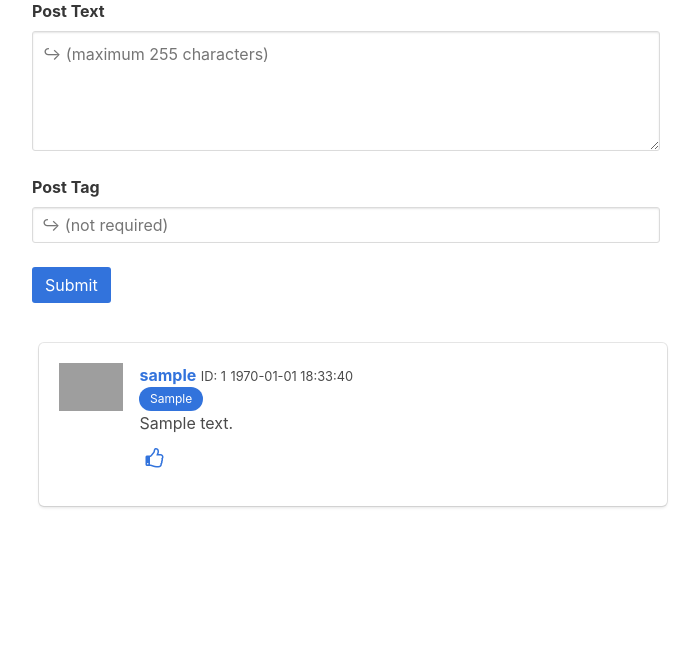
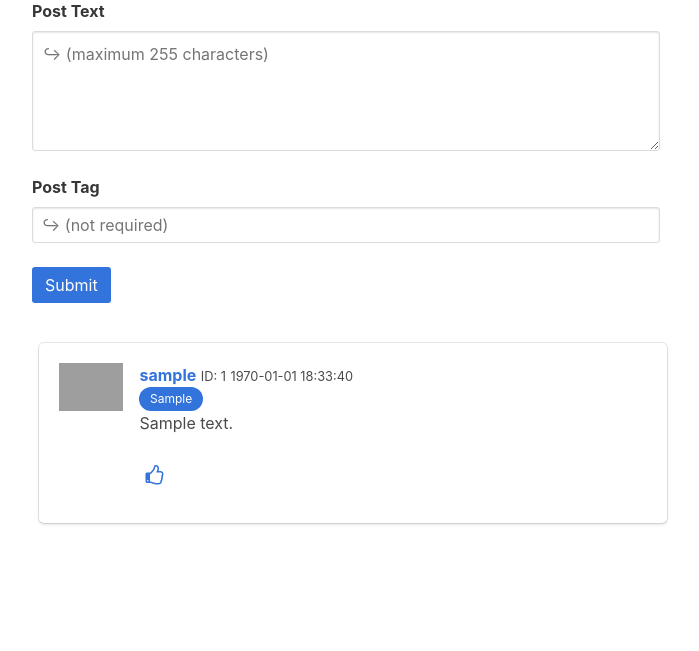
Before and after one commit to simonguozirui/cooxle, a PHP site: page / in a window 1280 px wide. Shown: the part 161-812 px from the top of the page, without its empty margins (294-993 px from the left). Run offline with PHP 8.4, Linux system fonts and the light colour scheme; the visitor is signed in with stand-in values (Sample User, id 1); tables that the repository leaves empty hold one stand-in row (values such as "Sample post"); data that the repository does not hold is empty; grey boxes are pictures that could not be loaded.

Commit message:
align like button and like number

```diff
--- a/index.php
+++ b/index.php
@@ -117,7 +117,7 @@
 						    	<div class="level-left">
 						        	<a class="level-item">
 												<form action="index.php" method="POST">
-													<button type="submit" style="background: none; border:none;" value="like" name="like">
+													<button type="submit" style="padding-top:18px;background: none; border:none;" value="like" name="like">
 														<?php
 															if($_POST['like']) {
 																$like_query = "SELECT postid, userid FROM likes where postid = $id and userid = $clientid";
@@ -140,8 +140,10 @@
 														?>
 													</button>
 												</form>
-												<p><?=$likes_number[0]?></p>
 						        	</a>
+											<a class="level-item">
+												<p style="font-size: 20px;"><?=$likes_number[0]?></p>
+											</a>
 						      	</div>
 						    </nav>
 						</div>
```
